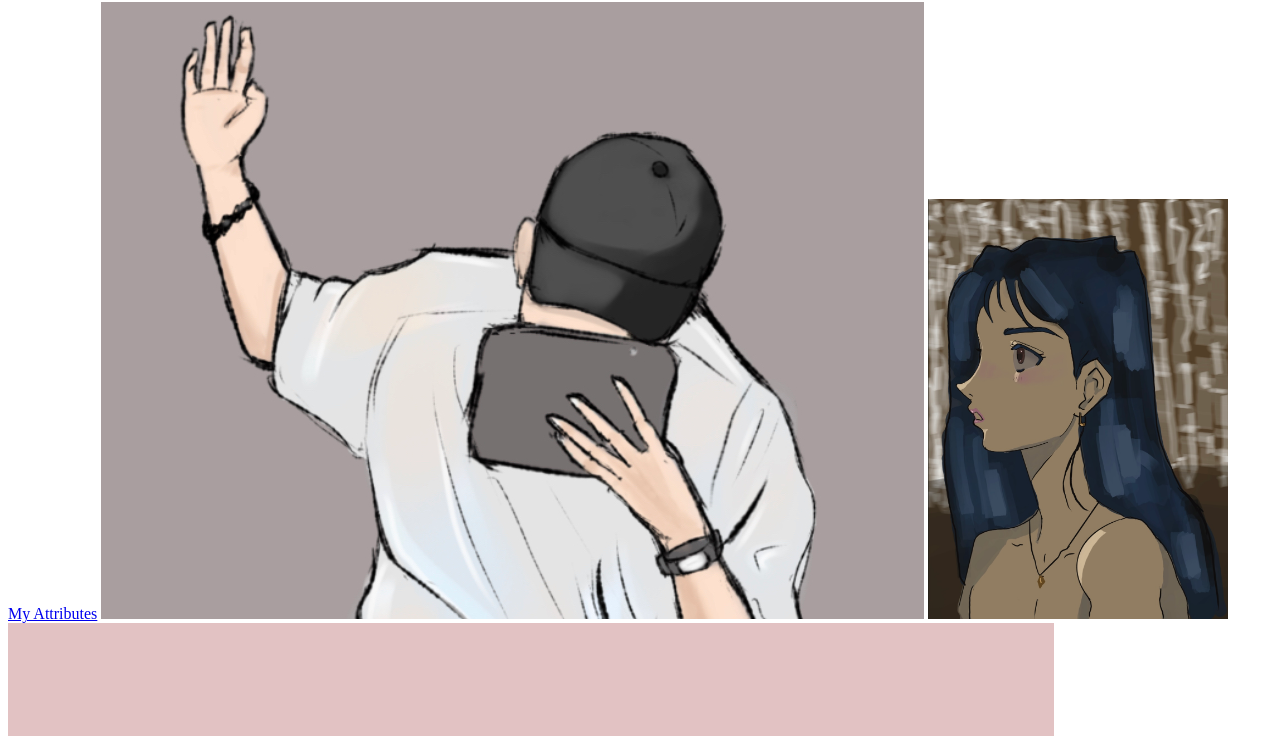
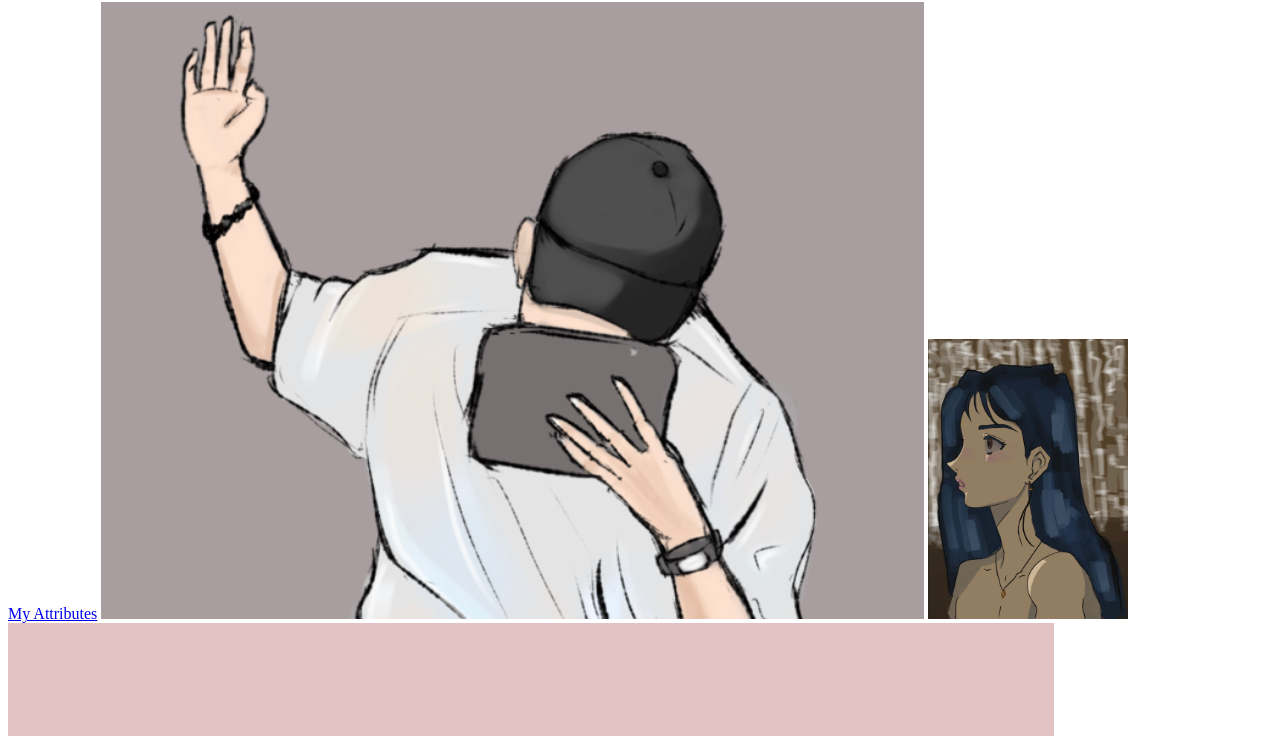
Before and after one commit to hasini-dev/basics-intro, a plain HTML site: page index.html in a window 1280 px wide. Shown: the part 64-800 px from the top of the page. Drawn offline with Linux system fonts and the light colour scheme.

Commit message:
Update index.html

```diff
--- a/index.html
+++ b/index.html
@@ -1,7 +1,7 @@
 <h1>Welcome to Hasini's image gallery</h1>
 <a href="attributes.html" alt="the code">My Attributes</a>
 <img src="Jay Park.jpeg" alt="Jay Park">
-<img src="Blue Girl.jpeg" alt="Blue Girl" width="300" height"500">
+<img src="Blue Girl.jpeg" alt="Blue Girl" width="200" height"300">
 <img src="Cherry.jpeg" alt="Cherry">
 <img src="Jude Duarte.jpeg" alt="Jude Duarte">
 <img src="Percy Jackson.jpeg" alt="Percy Jackson">
```
